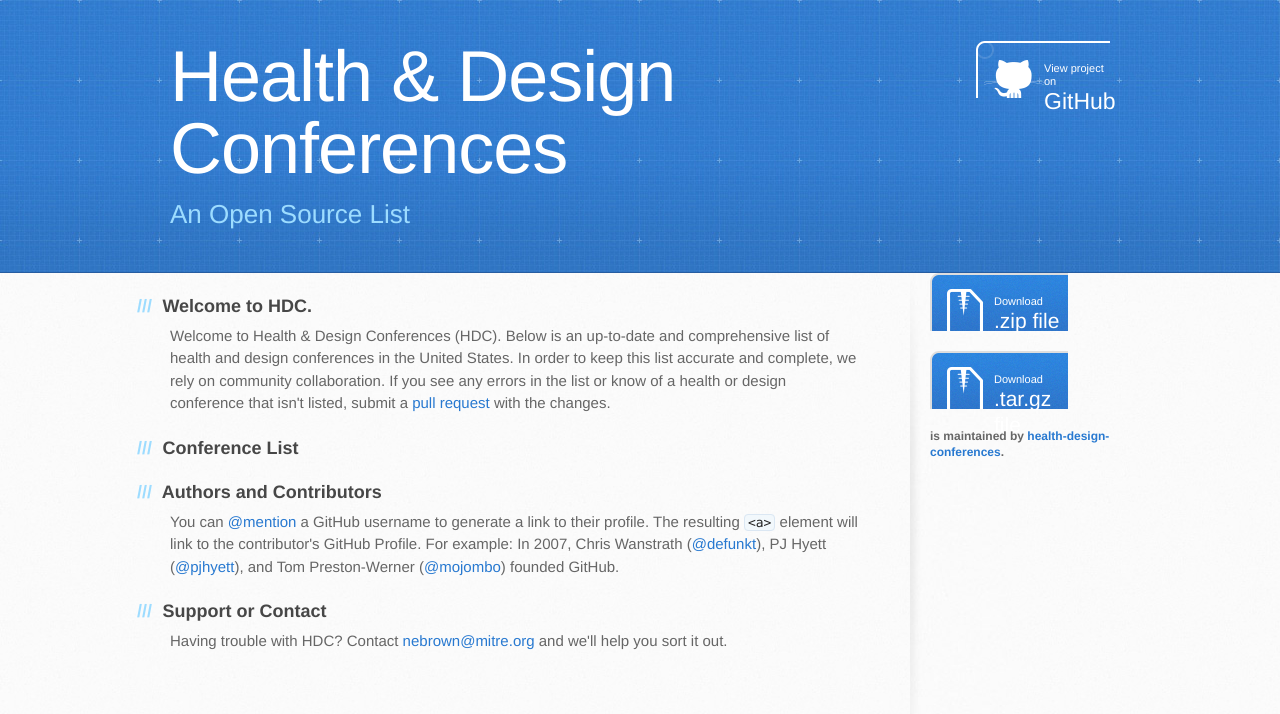
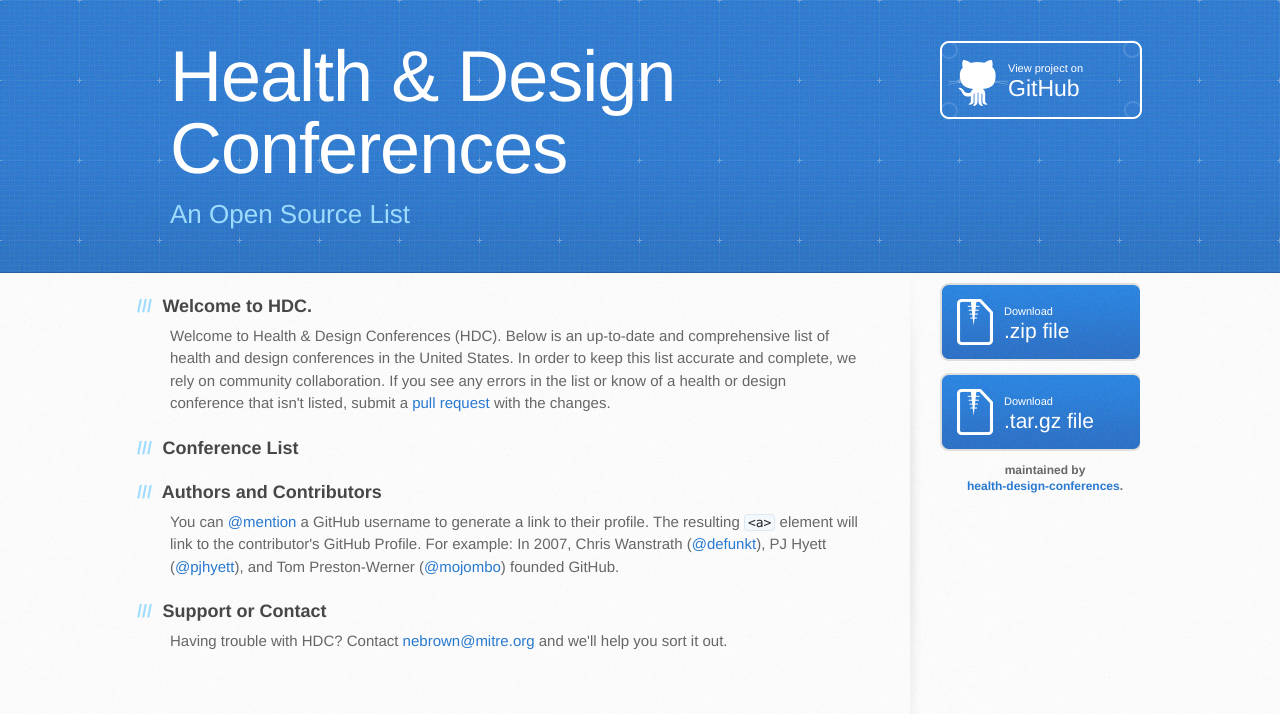
Before and after one commit to noranda/health-it-conferences, a Jekyll site: the page built from index.html, in a window 1280 px wide, cut to the strip 0-773 px from the top of the page. Shown: the top 714 px of the strip. Built offline with Jekyll 4.4.1, drawn with Linux system fonts in a browser that asks for light colours; nearby versions of some CDN libraries.

Commit message:
fixed css bugs

```diff
--- a/_scss/_layout.scss
+++ b/_scss/_layout.scss
@@ -82,6 +82,9 @@ aside#sidebar {
 aside#sidebar p.repo-owner,
 aside#sidebar p.repo-owner a {
   font-weight: bold;
+  margin-left: 10px;
+  width: 200px;
+  text-align: center;
 }
 
 #downloads {
@@ -89,8 +92,8 @@ aside#sidebar p.repo-owner a {
 }
 
 a.button {
-  width: 134px;
-  height: 58px;
+  width: 205px;
+  height: 80px;
   padding-top: 22px;
   padding-left: 68px;
   font-family: 'Helvetica Neue', Helvetica, Arial, serif;
@@ -98,21 +101,24 @@ a.button {
   line-height: 1.2;
   color: #fff;
 }
+
 a.button small {
   display: block;
   font-size: 11px;
 }
+
 header a.button {
   position: absolute;
   top: 0;
-  right: 0;
+  right: -35px;
   background: transparent url('/images/github-button.png') 0 0 no-repeat;
 }
+
 aside a.button {
   display: block;
-  width: 138px;
+  width: 200px;
   padding-left: 64px;
-  margin-bottom: 20px;
+  margin: 10px;
   font-size: 21px;
   background: transparent url('/images/download-button.png') 0 0 no-repeat;
 }
--- a/index.html
+++ b/index.html
@@ -35,6 +35,6 @@ layout: default
     .tar.gz file
   </a>
 
-  <p class="repo-owner"><a href="https://github.com/health-design-conferences/health-design-conferences.github.io"></a> is maintained by <a href="https://github.com/health-design-conferences">health-design-conferences</a>.</p>
+  <p class="repo-owner"><a href="https://github.com/health-design-conferences/health-design-conferences.github.io"></a>maintained by<br><a href="https://github.com/health-design-conferences">health-design-conferences</a>.</p>
 
 </aside>
```
